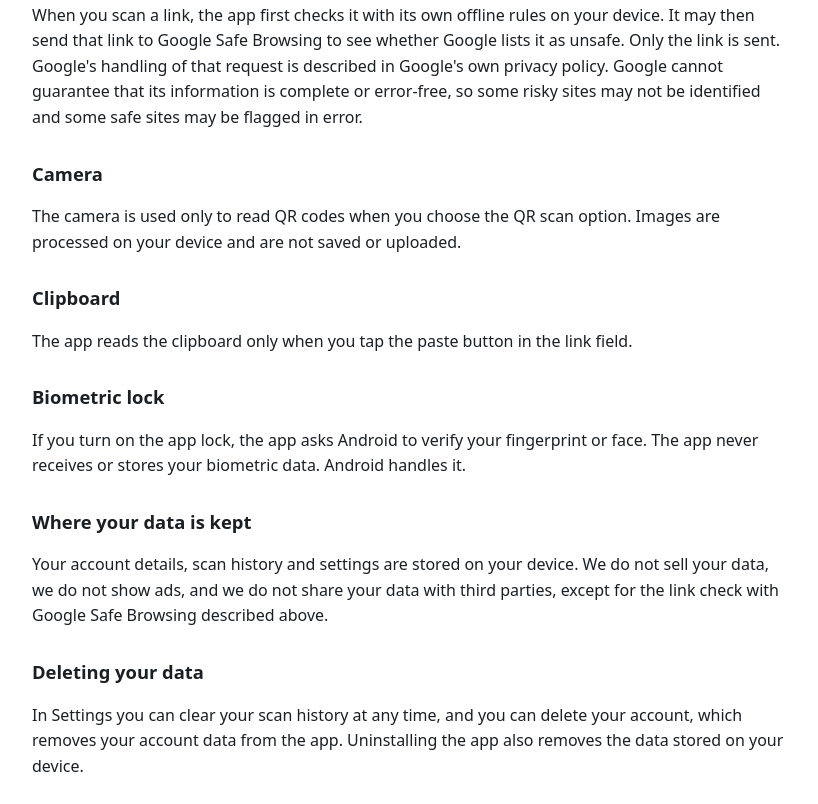
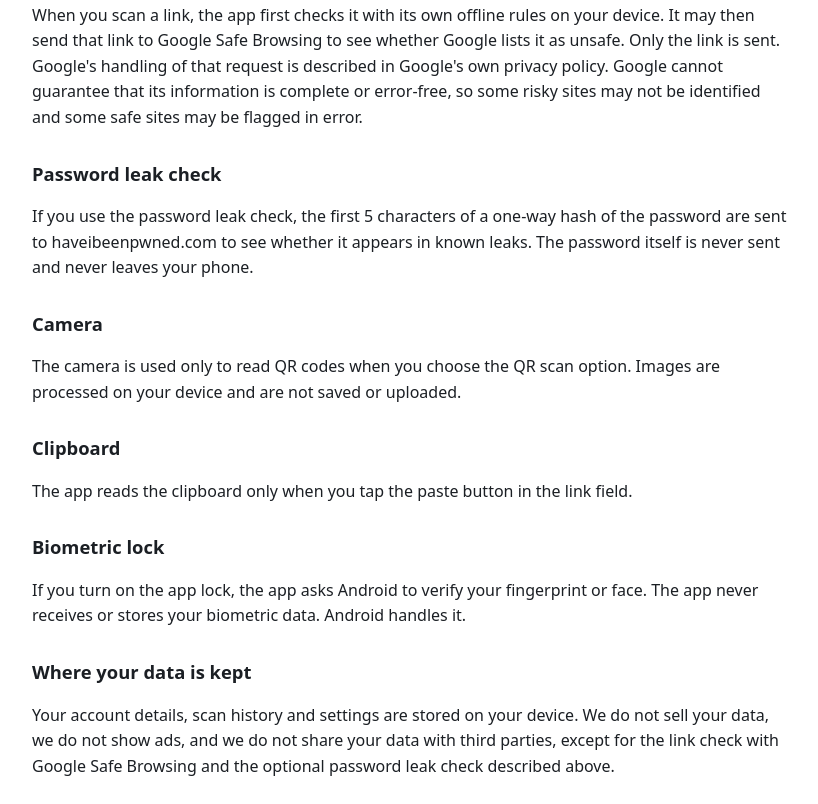
Before and after one commit to abyan-lab/cybershield-privacy, a plain HTML site: page index.html in a window 1280 px wide. Shown: the part 437-1241 px from the top of the page, without its empty margins (228-1046 px from the left). Drawn offline with Linux system fonts and the light colour scheme.

Commit message:
Update index.html

```diff
--- a/index.html
+++ b/index.html
@@ -28,6 +28,9 @@
 <h2>Links you check</h2>
 <p>When you scan a link, the app first checks it with its own offline rules on your device. It may then send that link to Google Safe Browsing to see whether Google lists it as unsafe. Only the link is sent. Google's handling of that request is described in Google's own privacy policy. Google cannot guarantee that its information is complete or error-free, so some risky sites may not be identified and some safe sites may be flagged in error.</p>
 
+<h2>Password leak check</h2>
+<p>If you use the password leak check, the first 5 characters of a one-way hash of the password are sent to haveibeenpwned.com to see whether it appears in known leaks. The password itself is never sent and never leaves your phone.</p>
+
 <h2>Camera</h2>
 <p>The camera is used only to read QR codes when you choose the QR scan option. Images are processed on your device and are not saved or uploaded.</p>
 
@@ -38,7 +41,7 @@
 <p>If you turn on the app lock, the app asks Android to verify your fingerprint or face. The app never receives or stores your biometric data. Android handles it.</p>
 
 <h2>Where your data is kept</h2>
-<p>Your account details, scan history and settings are stored on your device. We do not sell your data, we do not show ads, and we do not share your data with third parties, except for the link check with Google Safe Browsing described above.</p>
+<p>Your account details, scan history and settings are stored on your device. We do not sell your data, we do not show ads, and we do not share your data with third parties, except for the link check with Google Safe Browsing and the optional password leak check described above.</p>
 
 <h2>Deleting your data</h2>
 <p>In Settings you can clear your scan history at any time, and you can delete your account, which removes your account data from the app. Uninstalling the app also removes the data stored on your device.</p>
```
